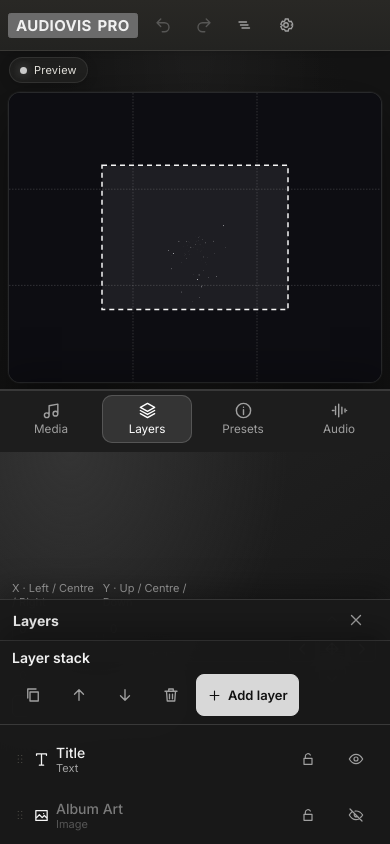
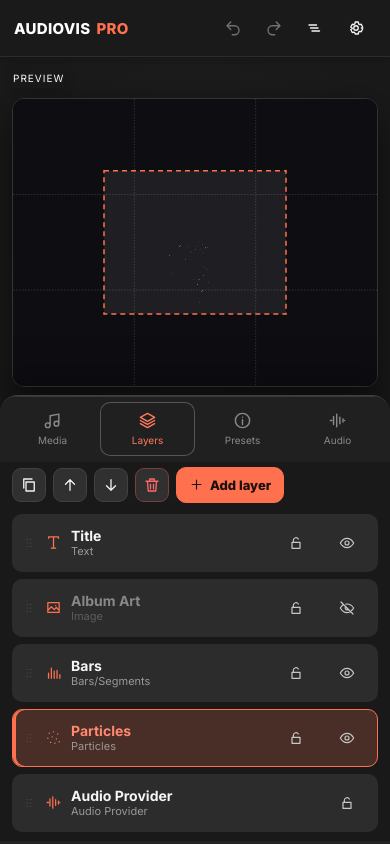
Before and after one commit to jhaa2k/Auravis, a React (Vite) app: page / in a window 390 px wide. Built offline with nearby package versions, Linux system fonts and the light colour scheme; what @capacitor/core would draw is missing.

Commit message:
Apply AUDIOVIS PRO coral dark mobile editor design

```diff
--- a/src/styles/app.css
+++ b/src/styles/app.css
@@ -891,3 +891,54 @@ kbd { background: var(--bg); border: 1px solid var(--line); border-bottom-width:
   .android-app .tool-panel.open > .quick-position .position-pad button,
   .android-app .tool-panel.open > .quick-position .position-pad span { min-width: 24px; min-height: 24px; }
 }
+
+
+/* AUDIOVIS PRO coral dark editor */
+:root{--bg:#1a1a1a;--panel:#242424;--panel2:#303030;--line:#3a3a3a;--text:#fff;--muted:#929292;--accent:#ff704f;--accent2:#ff704f;--danger:#ff5b5b;--radius:14px}
+.android-app{background:#1a1a1a}
+.android-app .topbar{flex:none;min-height:54px;padding:8px 14px;gap:12px;background:#1a1a1a;border-bottom:1px solid #2c2c2c}
+.audiovis-brand{flex:1;padding:0;text-align:left;color:#fff;background:none;border:0;font-size:16px;font-weight:800;letter-spacing:.09em;white-space:nowrap}
+.audiovis-brand b{color:var(--accent);font-weight:800}
+.header-actions{gap:5px}.header-actions .icon-btn{width:34px;height:34px;color:#f4f4f4;border-radius:10px}
+.android-app .col-preview{padding:10px 12px 8px}.android-app .preview-meta{min-height:22px}
+.android-app .preview-live{min-height:20px;padding:0;border:0;border-radius:0;background:none;color:#fff;font-size:10px;letter-spacing:.1em;text-transform:uppercase}
+.android-app .preview-live>span{display:none}
+.android-app .stage{border-radius:12px;border:1px solid #333;box-shadow:0 14px 40px #0009}
+.android-app .tool-dock{background:#242424;border-top:1px solid #3b3b3b;border-radius:18px 18px 0 0;overflow:hidden}
+.android-app .tool-dock.open{height:min(61dvh,570px)}
+.android-app .tool-panel{inset:0 0 66px;background:#242424}
+.android-app .tool-panel.open{border-radius:18px 18px 0 0}
+.android-app .sheet-grabber{height:19px;flex:none;display:flex;align-items:center;justify-content:center;background:#242424}
+.android-app .sheet-grabber span{display:block;width:38px;height:4px;border-radius:5px;background:#686868}
+.android-app .tool-panel-head{min-height:43px;height:43px;padding:0 15px;background:#242424;border-bottom:1px solid #393939;color:#fff}
+.android-app .tool-panel-head strong{color:#fff;font-size:15px;font-weight:750}
+.android-app .sheet-close{color:#ddd;width:30px;height:30px}
+.android-app .tool-panel-content{background:#242424}
+.android-app .layers{padding:0 12px 12px}
+.android-app .layers .panel-title{padding:9px 0 11px;border:0;flex-wrap:nowrap}
+.android-app .layers .panel-title>span{display:none}
+.android-app .layers .panel-title .row-gap{gap:7px}
+.android-app .layers .panel-title .icon-btn{width:34px;height:34px;border:1px solid #414141;border-radius:9px;background:#303030;color:#eee}
+.android-app .layers .panel-title .icon-btn.danger{color:#ff6868;border-color:#794040}
+.android-app .layers .panel-title .btn.primary{min-height:36px;padding:0 12px;background:var(--accent);color:#1a100d;border:1px solid var(--accent);border-radius:10px;font-weight:750}
+.android-app .layers .layer-list{flex:none;overflow:visible;padding:0;display:flex;flex-direction:column;gap:7px}
+.android-app .layers .layer{min-height:49px;padding:7px 9px;gap:9px;background:#2c2c2c;border:1px solid transparent;border-radius:10px}
+.android-app .layers .layer.selected{background:#492d27;border:1px solid #ff704f;box-shadow:inset 3px 0 0 #ff704f}
+.android-app .layers .layer.selected .layer-name b,.android-app .layers .layer.selected .layer-icon{color:#ff8a70}
+.android-app .layers .layer-name b{color:#f6f6f6;font-weight:650}.android-app .layers .layer-name small{color:#999}
+.android-app .layers .layer .icon-btn{color:#c8c8c8}
+.android-app .layers .stack-note{padding:8px 2px;border:0;font-size:11px}
+.android-app .tool-panel-content>.props{padding:0 12px 14px}
+.android-app .props-head{padding:10px 0}
+.android-app .section{margin:7px 0;border:1px solid #3c3c3c;border-radius:10px;overflow:hidden;background:#2b2b2b}
+.android-app .section-head{min-height:43px;padding:0 12px;color:#fff;font-weight:700}
+.android-app .section.open .section-head{color:#ff927d}
+.android-app .tool-bar{height:66px;padding:5px 5px max(5px,env(safe-area-inset-bottom));gap:0;justify-content:space-around;background:#202020;border-top:1px solid #393939;overflow:hidden}
+.android-app .tool-button{flex:1 1 0;min-width:0;min-height:54px;padding:4px 1px;gap:4px;border-radius:10px;font-size:10px;color:#898989}
+.android-app .tool-button.active{color:#ff795b;background:transparent}
+.android-app .tool-button svg{width:19px;height:19px}
+.android-app .quick-position{display:none!important}
+.android-app .tool-panel.open>.tool-panel-head,.android-app .tool-panel.open>.tool-panel-content{position:static;box-shadow:none;backdrop-filter:none;-webkit-backdrop-filter:none}
+.android-app .tool-panel.open>.tool-panel-head{height:43px;min-height:43px}
+.android-app .tool-panel.open>.tool-panel-content{flex:1;min-height:0;overflow-y:auto}
+@media(max-width:380px){.android-app .topbar{padding-left:10px;padding-right:8px}.audiovis-brand{font-size:14px;letter-spacing:.06em}.header-actions .icon-btn{width:30px}.android-app .layers .panel-title .icon-btn{width:30px;height:32px}.android-app .tool-button{font-size:9px}}
```
